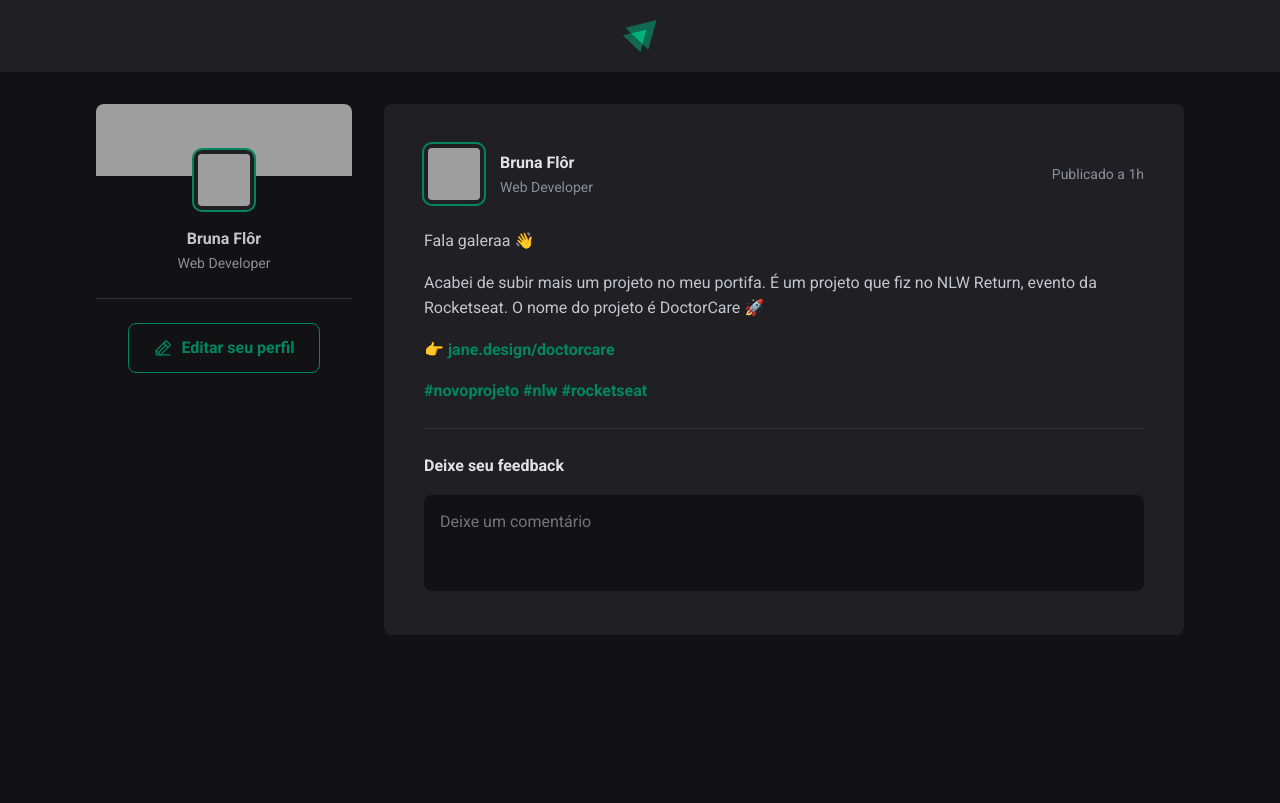
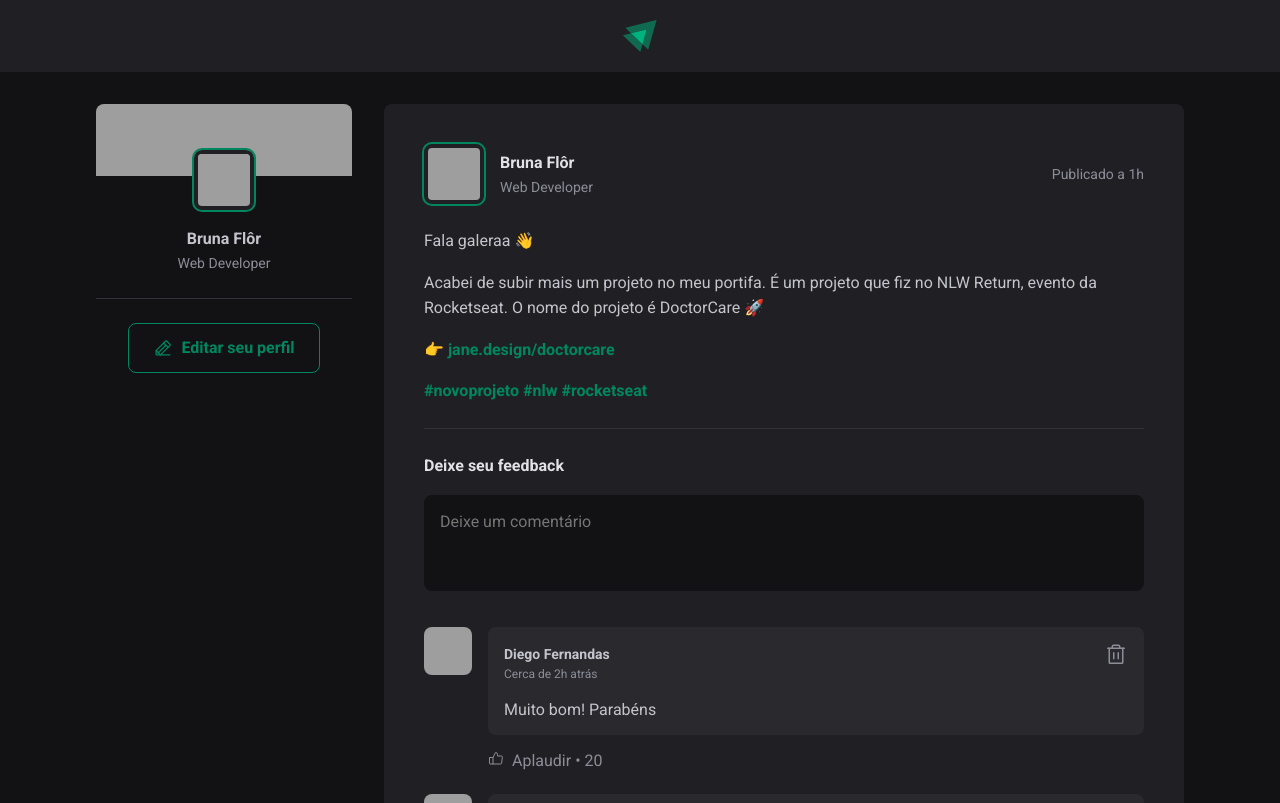
Before and after one commit to bruflor/ignite-reactjs-01-fundamentals, a React (Vite) app: page / in a window 1280 px wide. Shown: the top 803 px of the page. Built offline with nearby package versions, Linux system fonts and the light colour scheme; grey boxes are pictures that could not be loaded.

Commit message:
comment component done

```diff
--- a/src/components/Comment.jsx
+++ b/src/components/Comment.jsx
@@ -1,7 +1,7 @@
-import { ThumbsUp, TrashSimple } from "phosphor-react";
+import { ThumbsUp, Trash } from "phosphor-react";
 import styles from "./Comment.module.css";
 
-export const comment = () => {
+export const Comment = () => {
   return (
     <div className={styles.comment}>
       <img src="https://github.com/diego3g.png" />
@@ -15,13 +15,12 @@
               </time>{" "}
             </div>
             <button title="Deletar comentário">
-              <TrashSimple size={20} />
+              <Trash size={24} />
             </button>
           </header>
           <p>Muito bom! Parabéns</p>
         </div>
         <footer>
-          Aplaudir{" "}
           <button>
             <ThumbsUp />
             Aplaudir <span>20</span>
--- a/src/components/Comment.module.css
+++ b/src/components/Comment.module.css
@@ -1,2 +1,80 @@
 .comment {
+  margin-top: 1.5rem;
+  display: flex;
+  gap: 1rem;
 }
+
+.comment > img {
+  width: 3rem;
+  height: 3rem;
+  border-radius: 8px;
+}
+
+.commentBox {
+  flex: 1;
+}
+
+.commentContent {
+  background: var(--gray-700);
+  border-radius: 8px;
+  padding: 1rem;
+}
+
+.commentContent header {
+  display: flex;
+  align-items: flex-start;
+  justify-content: space-between;
+}
+
+.authorAndTime strong {
+  display: block;
+  font-size: 0.875rem;
+  line-height: 1.6;
+}
+.authorAndTime time {
+  display: block;
+  font-size: 0.75rem;
+  line-height: 1.6;
+  color: var(--gray-400);
+}
+
+.commentContent header button {
+  background: transparent;
+  border: 0;
+  color: var(--gray-400);
+  cursor: pointer;
+  line-height: 0;
+  border-radius: 4px;
+}
+.commentContent header button:hover {
+  color: var(--red-500);
+}
+
+.commentContent p {
+  margin-top: 1rem;
+  color: var(--gray-300);
+}
+
+.commentBox footer {
+  margin-top: 1rem;
+}
+
+.commentBox footer button {
+  background: transparent;
+  border: 0;
+  color: var(--gray-400);
+  cursor: pointer;
+  display: flex;
+  align-item: center;
+  border-radius: 4px;
+}
+.commentBox footer button:hover {
+  color: var(--green-300);
+}
+.commentBox footer button svg {
+  margin-right: 0.5rem;
+}
+.commentBox footer button span::before {
+  content: "\2022";
+  padding: 0 0.25rem;
+}
--- a/src/components/Post.jsx
+++ b/src/components/Post.jsx
@@ -1,3 +1,4 @@
+import { Comment } from "./Comment.jsx";
 import styles from "./Post.module.css";
 
 export const Post = () => {
@@ -42,6 +43,12 @@
           <button type="submit">Publicar</button>
         </footer>
       </form>
+
+      <div className={styles.commentList}>
+        <Comment />
+        <Comment />
+        <Comment />
+      </div>
     </article>
   );
 };
--- a/src/components/Post.module.css
+++ b/src/components/Post.module.css
@@ -109,3 +109,7 @@
 .commentForm button[type="submit"]:hover {
   background: var(--green-300);
 }
+
+.commentList {
+  margin-top: 2rem;
+}
--- a/src/global.css
+++ b/src/global.css
@@ -9,6 +9,7 @@
   --gray-900: #121214;
   --green-500: #00875f;
   --green-300: #00b37e;
+  --red-500: #f75a68;
 }
 :focus {
   outline: transparent;
```
